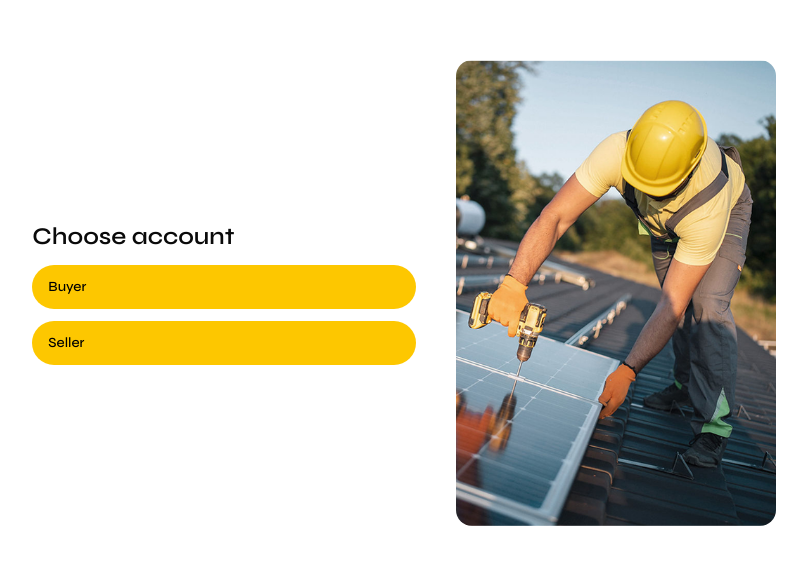
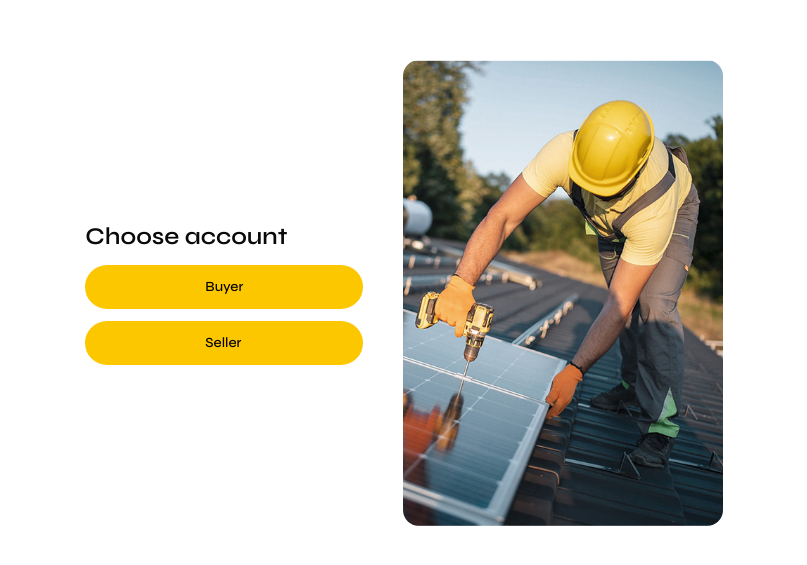
Before and after one commit to istiakiraz/Resolaring, a React (Vite) app: page /auth/choose-account in a window 1280 px wide. Shown: the part 107-672 px from the top of the page, without its empty margins (236-1043 px from the left). Built offline with nearby package versions, Linux system fonts and the light colour scheme.

Commit message:
added auth layouts

```diff
--- a/src/layouts/AuthLayouts.jsx
+++ b/src/layouts/AuthLayouts.jsx
@@ -6,7 +6,9 @@ export default function AuthLayouts() {
   return (
     <div className='flex items-center h-screen justify-center gap-10 '>
 
-        <Outlet></Outlet>
+      <div>
+          <Outlet></Outlet>
+      </div>
 
         <img className='rounded-2xl h-7/12' src={workImg} alt="worker img" />
 
--- a/src/pages/AuthPages/ChooseAccount.jsx
+++ b/src/pages/AuthPages/ChooseAccount.jsx
@@ -6,8 +6,8 @@ export default function ChooseAccount() {
     <div className='space-y-3  items-center'>
 
            <h1 className='text-2xl font-semibold'>Choose account</h1>
-           <PrimaryButton className='w-96  ' >Buyer</PrimaryButton>
-           <PrimaryButton className='w-96' >Seller</PrimaryButton>
+           <PrimaryButton className=' px-30 ' >Buyer</PrimaryButton>
+           <PrimaryButton className='px-30' >Seller</PrimaryButton>
 
     </div>
   )
```
